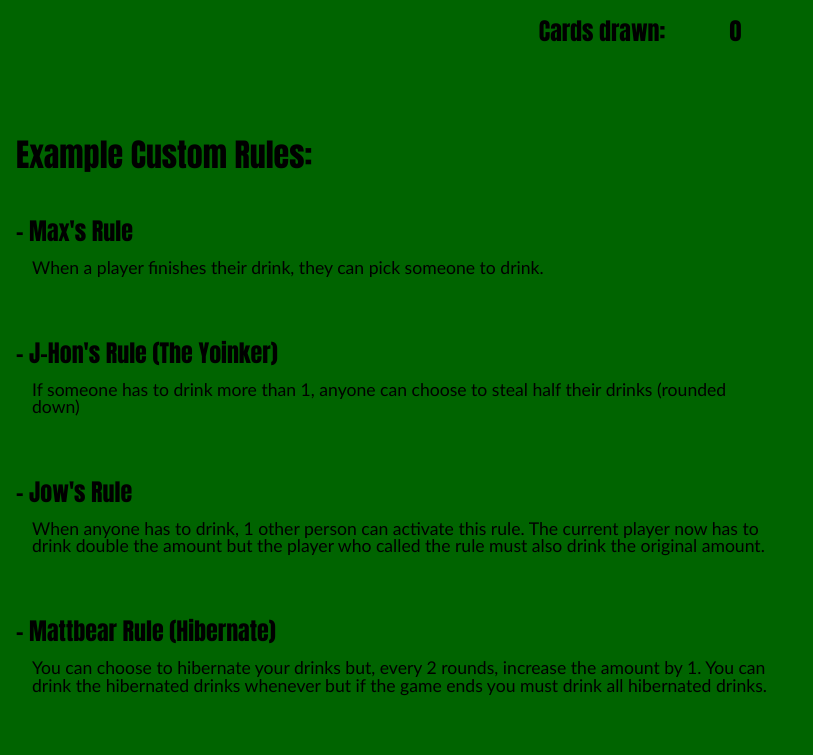
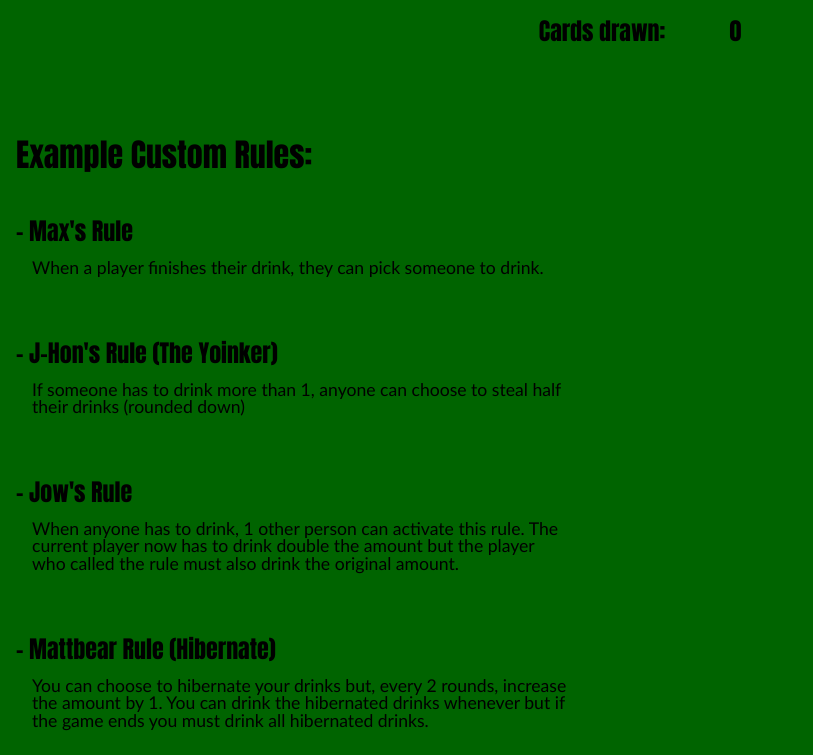
Before and after one commit to jow76/rowdy-cards-demo, a plain HTML site: page index.html in a window 1280 px wide. Shown: the part 621-1376 px from the top of the page, without its empty margins (0-813 px from the left). Drawn offline with Linux system fonts and the light colour scheme.

Commit message:
Reduced max width on rule paragraphs

```diff
--- a/style.css
+++ b/style.css
@@ -139,12 +139,12 @@ section img:hover{
 #rules{
     display: inline;
     text-align: left;
-    max-width: 100vb;
+    width: 100vb;
 }
 
 #rules div{
     display: block;
-
+    max-width: 600px;
 }
 
 #rules h3{
```
